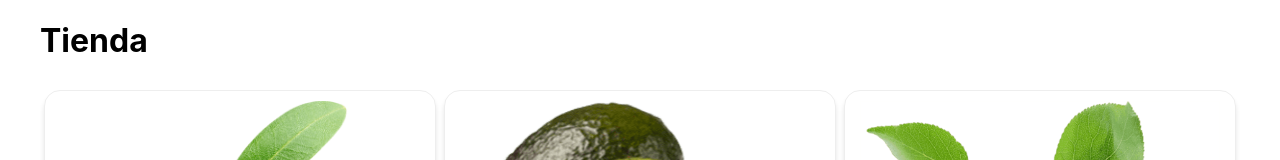
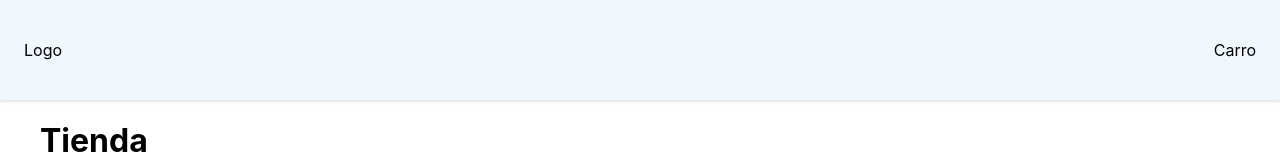
Before and after one commit to diegofernandoalayon/carro-compra, a React (Create React App) app: page / in a window 1280 px wide. Shown: the top 160 px of the page. Built offline with nearby package versions, Linux system fonts and the light colour scheme.

Commit message:
creacion de Navbar

```diff
--- a/src/App.js
+++ b/src/App.js
@@ -1,5 +1,6 @@
 import { Component } from 'react'
 import Layout from './components/Layout'
+import Navbar from './components/Navbar'
 import Productos from './components/Productos'
 import Title from './components/Title'
 
@@ -36,6 +37,7 @@ class App extends Component {
     console.log(this.state.productos[0].img)
     return(
       <div>
+        <Navbar />
         <Layout>
           <Title />
           <Productos
--- /dev/null
+++ b/src/components/Navbar/index.js
@@ -0,0 +1,15 @@
+import { Component } from 'react'
+import './navbar.css'
+class Navbar extends Component {
+
+  render() {
+    return(
+      <nav className='nav-bar'>
+        <p>Logo</p>
+        <p>Carro</p>
+      </nav>
+    )
+  }
+}
+
+export default Navbar
--- /dev/null
+++ b/src/components/Navbar/navbar.css
@@ -0,0 +1,12 @@
+.nav-bar{
+  align-items: center;
+  background-color: aliceblue;
+  display: flex;
+  flex-direction: row;
+  height: 100px;
+  justify-content: space-between;
+  position: relative;
+  padding: 0 1.5rem;
+  box-shadow: 0 2px 3px rgb(0,0,0,0.1);
+
+}
```
